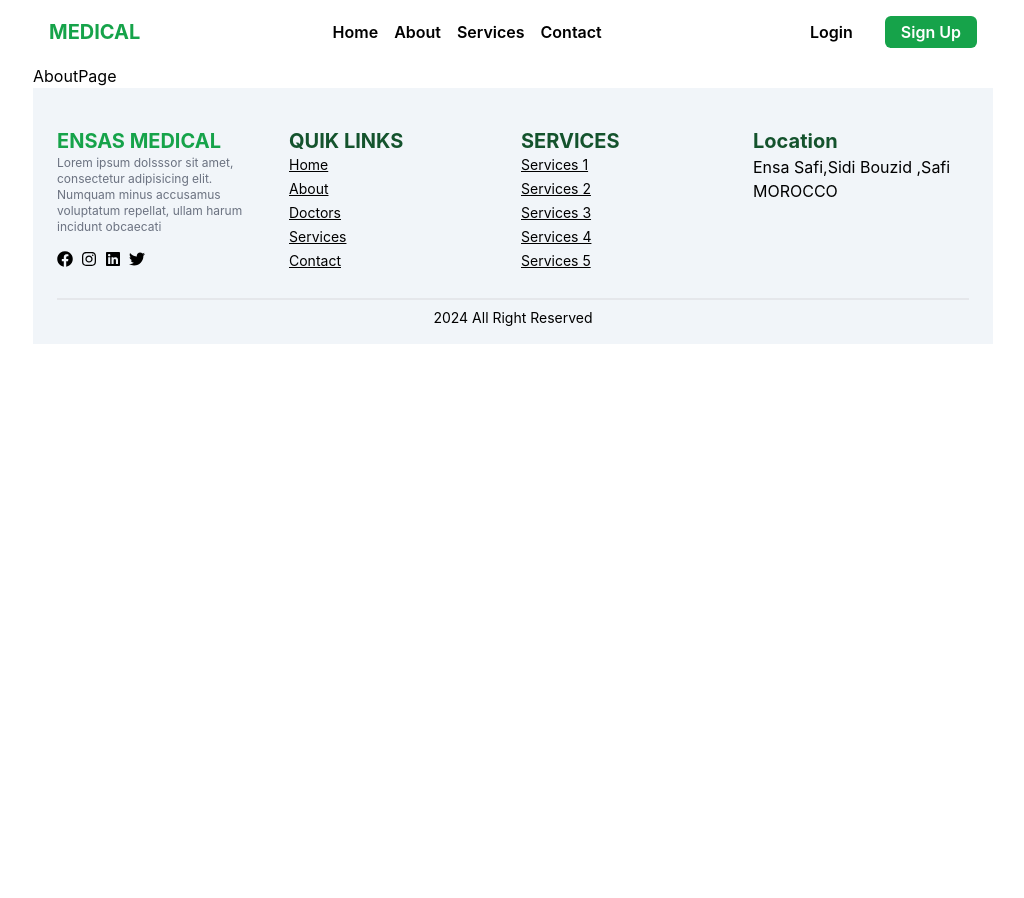
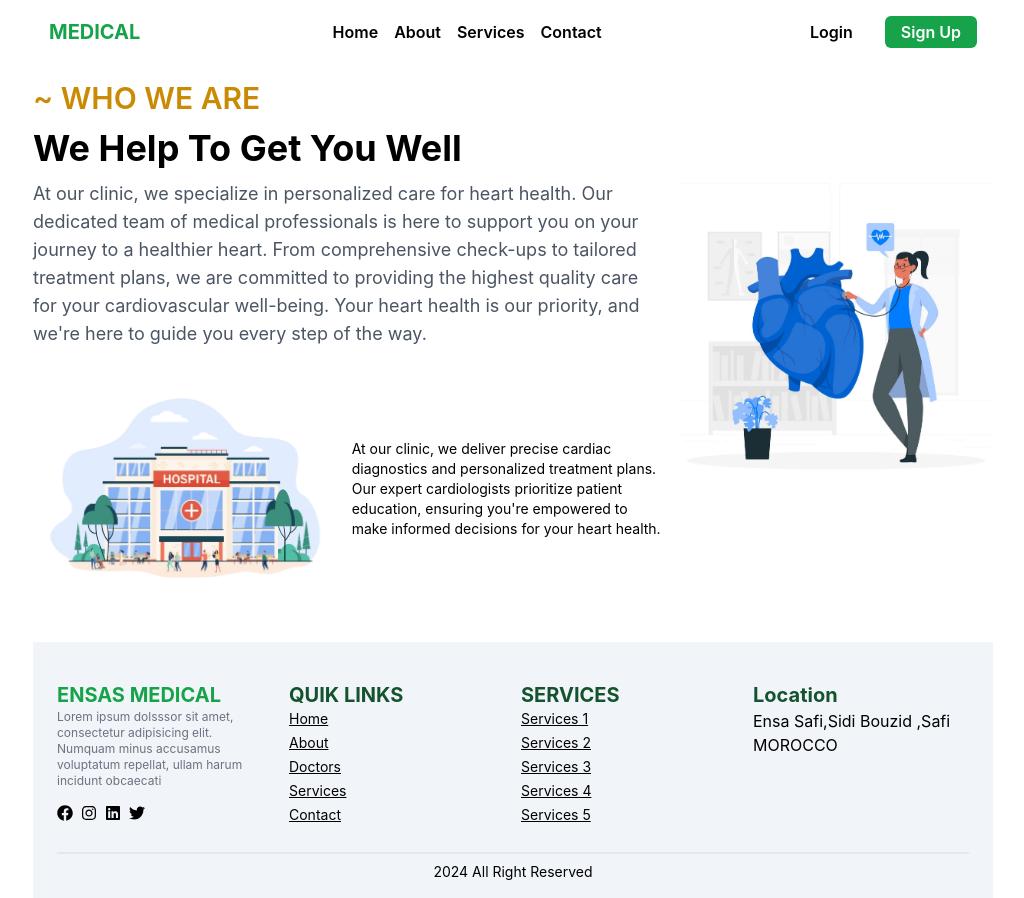
Before and after one commit to bensaltanahassan/medical-app, a React (Create React App) app: page /about in a window 1280 px wide. Shown: the whole page, without its empty margins (127-1151 px from the left). Before the commit the page ends 800 px from the top, so only its background shows below. Built offline with nearby package versions, Linux system fonts and the light colour scheme.

Commit message:
about page

```diff
--- a/src/pages/about/About.tsx
+++ b/src/pages/about/About.tsx
@@ -1,3 +1,42 @@
 export default function AboutPage() {
-  return <div>AboutPage</div>;
+  return (
+    <div className="sm:flex gap-4 py-4 mb-10">
+      {/* Left Side */}
+      <div className="sm:w-2/3 flex flex-col justify-center items-center gap-3">
+        <div className="flex justify-center sm:justify-start w-full text-yellow-600 text-3xl font-semibold">
+          ~ WHO WE ARE
+        </div>
+        <div className="flex justify-center sm:justify-start w-full text-black  font-bold text-4xl">
+          We Help To Get You Well
+        </div>
+        <div className="text-lg justify-center text-center sm:text-start sm:justify-start  text-gray-600 flex w-full ">
+          At our clinic, we specialize in personalized care for heart health.
+          Our dedicated team of medical professionals is here to support you on
+          your journey to a healthier heart. From comprehensive check-ups to
+          tailored treatment plans, we are committed to providing the highest
+          quality care for your cardiovascular well-being. Your heart health is
+          our priority, and we're here to guide you every step of the way.
+        </div>
+        <div className="flex flex-row justify-center items-center w-full gap-2 mt-8">
+          <div className="w-1/2">
+            <img src="images/about/hospital.png" alt="" />
+          </div>
+          <div className="w-1/2 text-sm">
+            At our clinic, we deliver precise cardiac diagnostics and
+            personalized treatment plans. Our expert cardiologists prioritize
+            patient education, ensuring you're empowered to make informed
+            decisions for your heart health.
+          </div>
+        </div>
+      </div>
+      {/* Right Side */}
+      <div className=" hidden sm:flex sm:w-1/3 justify-center items-center">
+        <img
+          src="images/about/heart.jpg"
+          alt=""
+          className="h-96 w-full object-cover rounded-lg"
+        />
+      </div>
+    </div>
+  );
 }
```
Also changed, not shown: public/images/about/heart.jpg (added), public/images/about/hospital.png (added).
